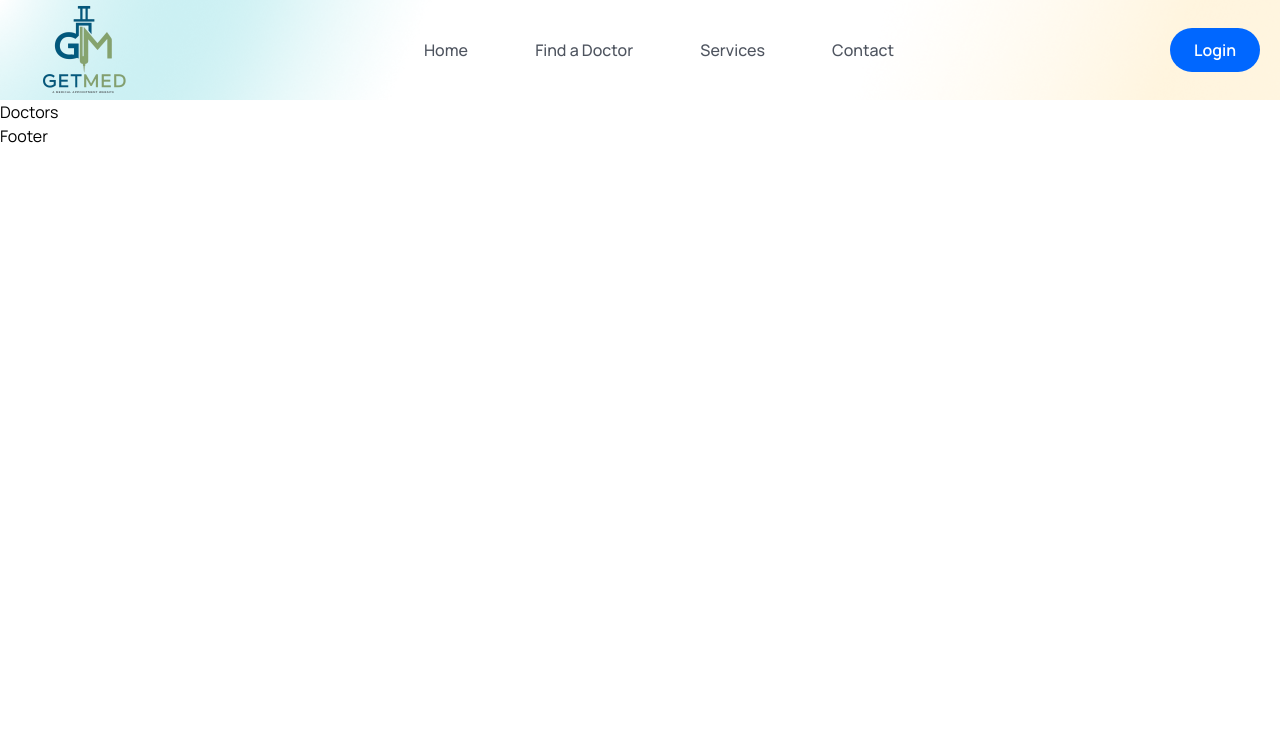
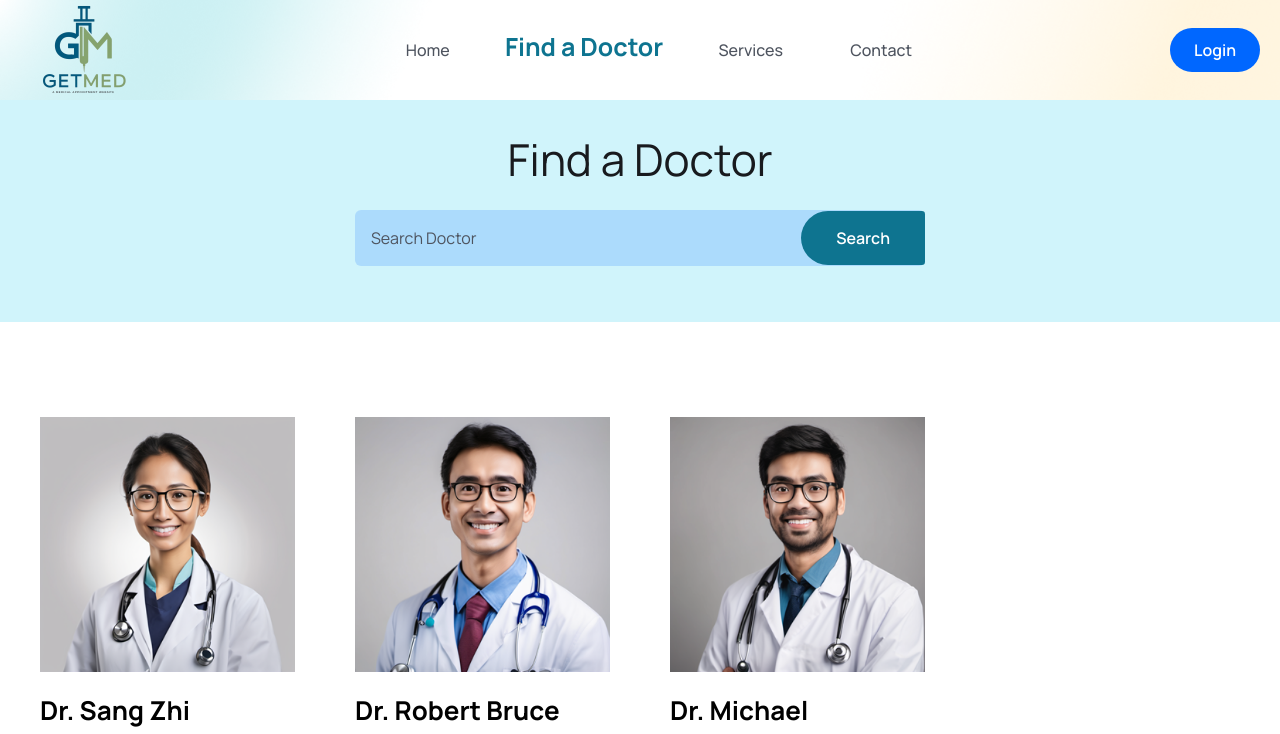
Before and after one commit to Faiyaz582/GetMed, a React (Vite) app in the folder frontend/: page /doctors in a window 1280 px wide. Shown: the top 734 px of the page. Built offline with nearby package versions, Linux system fonts and the light colour scheme.

Commit message:
Find a doctor

```diff
--- a/frontend/src/components/Header/Header.jsx
+++ b/frontend/src/components/Header/Header.jsx
@@ -6,7 +6,7 @@
 
 const navLink = [
   { path: '/home', display: 'Home' },
-  { path: '/doctor', display: 'Find a Doctor' },
+  { path: '/doctors', display: 'Find a Doctor' },
   { path: '/services', display: 'Services' },
   { path: '/contact', display: 'Contact' }
 ];
--- a/frontend/src/pages/Doctors/Doctors.jsx
+++ b/frontend/src/pages/Doctors/Doctors.jsx
@@ -1,9 +1,37 @@
-import React from 'react'
+import DoctorCard from './../../components/Doctors/DoctorCard';
+import { doctors } from './../../assets/data/doctors';
 
 const Doctors = () => {
   return (
-    <div>Doctors</div>
-  )
+    <>
+      <section className='bg-[rgb(208,244,251)] py-8'>
+        <div className='container mx-auto text-center'>
+          <h2 className='heading mb-6'>
+            Find a Doctor
+          </h2>
+          <div className='max-w-[570px] mx-auto mb-6 bg-[#0066ff2c] rounded-md flex items-center justify-between'>
+            <input
+              type="search"
+              className='py-4 pl-4 pr-2 bg-transparent w-full focus:outline-none cursor-pointer placeholder:text-textColor'
+              placeholder="Search Doctor"
+            />
+            <button className='btn mt-0 rounded-r-md bg-cyan-700'>
+              Search
+            </button>
+          </div>
+        </div>
+      </section>
+      <section>
+        <div className="container">
+        <div className='grid grid-cols-1 sm:grid-cols-2 md:grid-cols-3 lg:grid-cols-4 gap-5' >
+    {doctors.map((doctor)=> (
+    <DoctorCard key={doctor.id} doctor={doctor}/>
+        ))}
+        </div>
+        </div>
+      </section>
+    </>
+  );
 }
 
-export default Doctors
+export default Doctors;
--- a/frontend/src/pages/Services.jsx
+++ b/frontend/src/pages/Services.jsx
@@ -1,9 +1,18 @@
-import React from 'react'
+
+import { services } from '../assets/data/services';
+import ServiceCard from '../components/Services/ServiceCard';
 
 const Services = () => {
-  return (
-    <div>Services</div>
-  )
+  return <section>
+    <div className='container'>
+    <div className='grid grid-cols-1 md:grid-cols-2 lg:grid-cols-3 gap-5 lg:gap-[30px] '>
+            {services.map((item,index)=> (
+            <ServiceCard item={item} index= {index} key={index} />
+        ))}
+        </div>
+
+    </div>
+  </section>
 }
 
 export default Services
```
